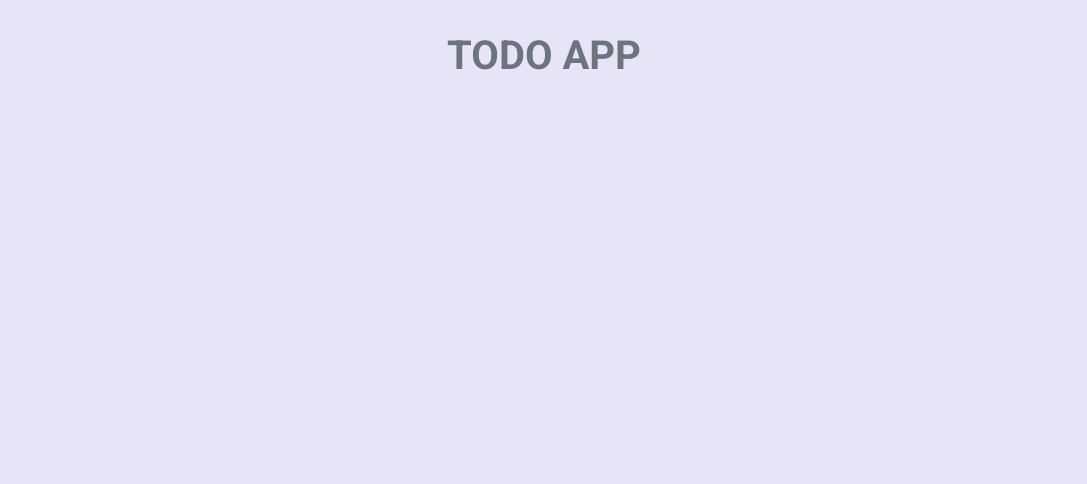
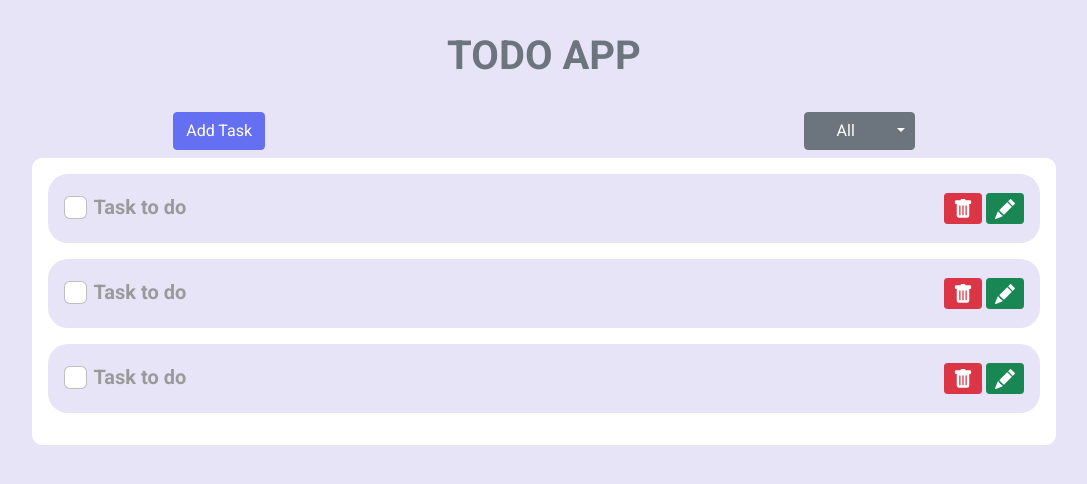
Before and after one commit to AnasHasna/todo_app, a React (Create React App) app in the folder client/: page / in a window 1280 px wide. Shown: the top 484 px of the page, without its empty margins (96-1183 px from the left). Built offline with nearby package versions, Linux system fonts and the light colour scheme.

Commit message:
design commit

```diff
--- a/client/package.json
+++ b/client/package.json
@@ -8,8 +8,11 @@
     "@testing-library/react": "^13.4.0",
     "@testing-library/user-event": "^13.5.0",
     "axios": "^1.4.0",
+    "bootstrap": "^5.3.0",
     "formik": "^2.4.2",
     "react": "^18.2.0",
+    "react-bootstrap": "^2.8.0",
+    "react-bootstrap-icons": "^1.10.3",
     "react-dom": "^18.2.0",
     "react-redux": "^8.1.1",
     "react-router-dom": "^6.14.1",
--- a/client/src/App.js
+++ b/client/src/App.js
@@ -2,11 +2,13 @@ import React from "react";
 import Header from "./components/Header";
 import "typeface-roboto";
 import "./styles/app.css";
+import TodoList from "./components/TodoList";
 
 function App() {
   return (
     <div className="App" style={{ fontFamily: "Roboto, sans-serif" }}>
       <Header />
+      <TodoList />
     </div>
   );
 }
--- /dev/null
+++ b/client/src/components/TodoItem.jsx
@@ -0,0 +1,48 @@
+import React from "react";
+import Card from "react-bootstrap/Card";
+import FormCheck from "react-bootstrap/FormCheck";
+import Button from "react-bootstrap/Button";
+import { TrashFill, PencilFill } from "react-bootstrap-icons";
+
+function MyCard() {
+  return (
+    <Card
+      style={{
+        border: "none",
+        marginBottom: "1rem",
+      }}>
+      <Card.Body
+        style={{
+          display: "flex",
+          alignItems: "center",
+          justifyContent: "space-between",
+          borderRadius: "20px",
+        }}>
+        <div style={{ display: "flex", alignItems: "baseline" }}>
+          <FormCheck
+            type="checkbox"
+            style={{ fontSize: "23px", paddingRight: ".4rem" }}
+          />
+          <h5
+            style={{
+              color: "#9B9A9A",
+              fontWeight: "bold",
+              fontSize: "1.25rem",
+            }}>
+            Task to do
+          </h5>
+        </div>
+        <div>
+          <Button variant="danger" size="sm">
+            <TrashFill style={{ fontSize: "20px", background: "none" }} />
+          </Button>{" "}
+          <Button variant="success" size="sm">
+            <PencilFill style={{ fontSize: "20px", background: "none" }} />
+          </Button>
+        </div>
+      </Card.Body>
+    </Card>
+  );
+}
+
+export default MyCard;
--- /dev/null
+++ b/client/src/components/TodoList.jsx
@@ -0,0 +1,40 @@
+import React from "react";
+import "../styles/todoList.css";
+import Dropdown from "react-bootstrap/Dropdown";
+import ButtonGroup from "react-bootstrap/ButtonGroup";
+import Button from "react-bootstrap/Button";
+import Stack from "react-bootstrap/Stack";
+import TodoItem from "./TodoItem";
+
+function TodoList() {
+  return (
+    <div className="main">
+      <div className="button">
+        <button className="btn btn-primary btn-color">Add Task</button>
+        <Dropdown as={ButtonGroup}>
+          <Button className="btn-large" variant="secondary">
+            All
+          </Button>
+
+          <Dropdown.Toggle
+            split
+            variant="secondary"
+            id="dropdown-split-basic"
+          />
+
+          <Dropdown.Menu>
+            <Dropdown.Item href="#/action-1">Done</Dropdown.Item>
+            <Dropdown.Item href="#/action-2">Yet To Be Done</Dropdown.Item>
+          </Dropdown.Menu>
+        </Dropdown>
+      </div>
+      <Stack gap={3} className="stack">
+        <TodoItem />
+        <TodoItem />
+        <TodoItem />
+      </Stack>
+    </div>
+  );
+}
+
+export default TodoList;
--- /dev/null
+++ b/client/src/styles/todoList.css
@@ -0,0 +1,21 @@
+.btn-color {
+  background-color: #656ff1;
+  border-color: #656ff1;
+}
+.btn-large {
+  padding: 0.2rem 2rem;
+  font-size: 1rem;
+}
+.button {
+  display: flex;
+  flex-direction: row;
+  justify-content: space-around;
+  align-items: center;
+  margin: 0.5rem 0;
+}
+.stack {
+  background-color: white;
+  border-radius: 10px;
+  padding: 1rem;
+  margin: 0 10%;
+}
```
Also changed, not shown: 1 other file (tests, documents, lock files or other folders).
